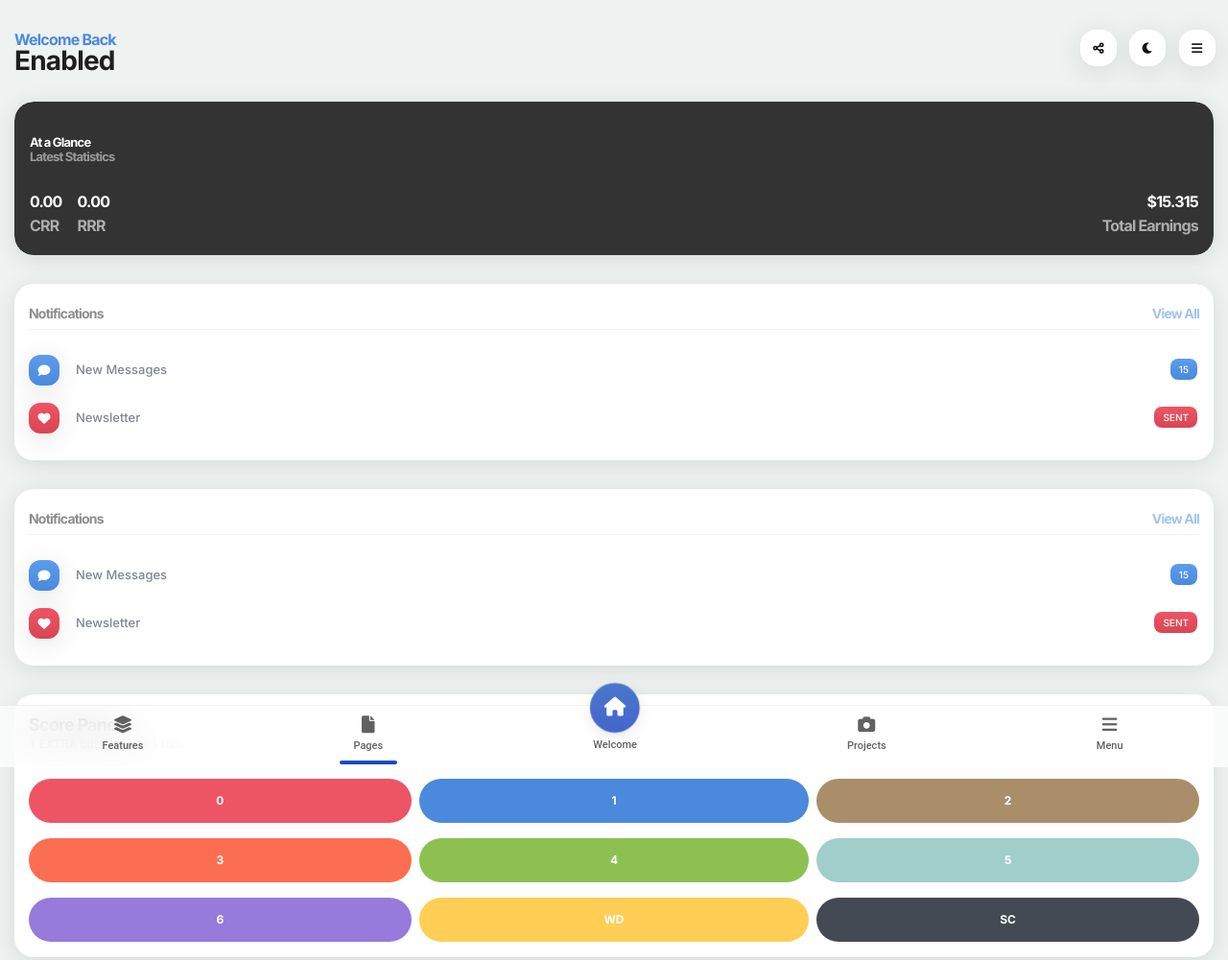
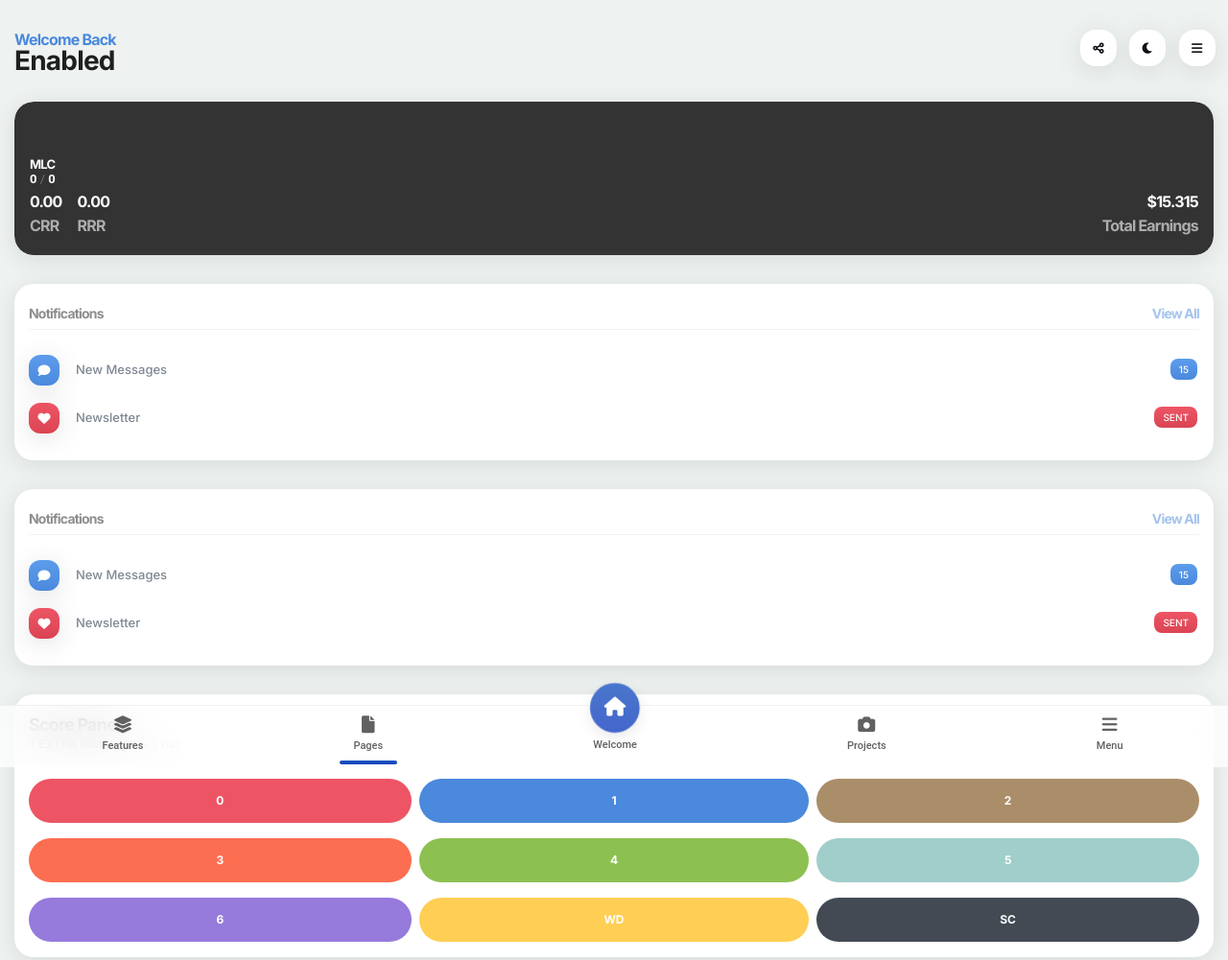
Before and after one commit to swapcode09/CricKit.github.io, a plain HTML site: page score.html in a window 1280 px wide. Shown: the top 1001 px of the page at 96% size. Drawn offline with Linux system fonts and the light colour scheme.

Commit message:
Add files via upload

```diff
--- a/score.html
+++ b/score.html
@@ -45,26 +45,33 @@
 <div class="card card-style bg-11 mt-3" data-card-height="160">
 <div class="card-bottom ps-3 pb-3">
 
-<h1 class="font-13 color-white mb-n3">At a Glance</h1>
-<h4 class="font-13 color-white mb-4 opacity-50">Latest Statistics</h4>
+<h1 class="font-13 color-white mb-n3" id="teamAname">MLC</h1>
+<strong class="font-13 color-white mb-4" id="teambscore">0</strong> / <strong id="teambwickets" class="font-13 color-white mb-4">0</strong>
 <div class="d-flex">
+
+
+
+
 <div class="pe-3">
 <h5 class="color-white">0.00</h5>
 <h6 class="color-white opacity-60">CRR</h6>
 </div>
+
+
 <div class="pe-3">
 <h5 class="color-white">0.00</h5>
 <h6 class="color-white opacity-60">RRR</h6>
 </div>
+
 <div class="ms-auto text-end pe-3">
 <h5 class="color-white">$15.315</h5>
 <h6 class="color-white opacity-60">Total Earnings</h6>
 </div>
+
 </div>
 </div>
  <div class="card-overlay bg-black opacity-80"></div>
 </div>
-
 
 <div class="card card-style">
 <div class="content">
```
Also changed, not shown: viewmatches.html (+0 -11 lines).
